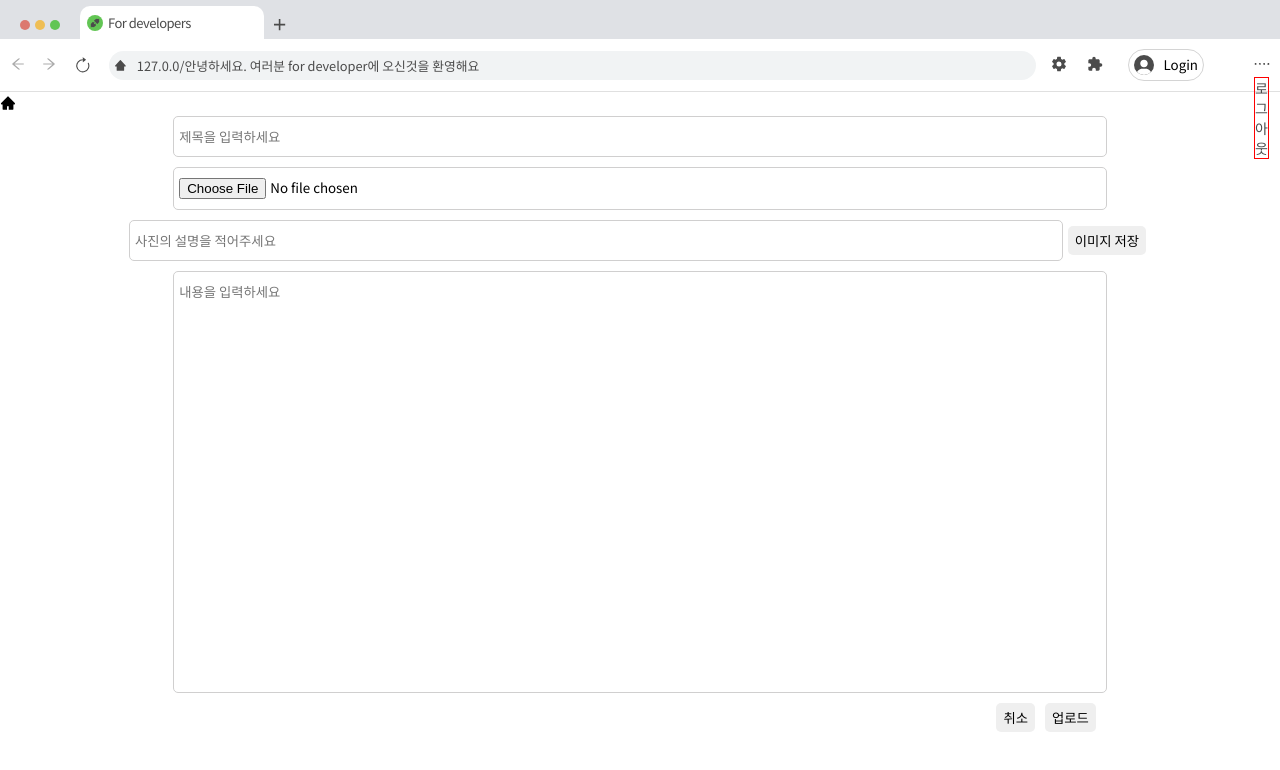
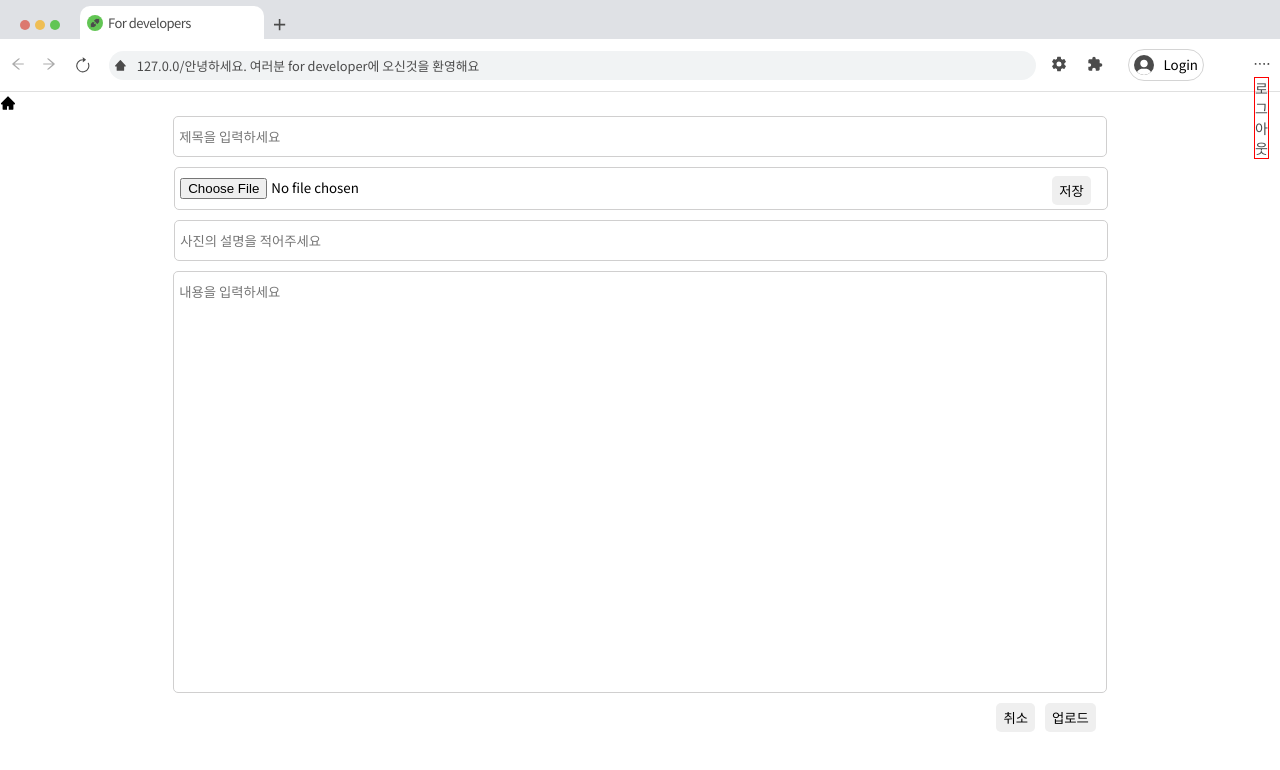
Before and after one commit to future9061/Notice-Board, a React (Create React App) app in the folder client/: page /create in a window 1280 px wide. Shown: the top 770 px of the page. Built offline with nearby package versions, Linux system fonts and the light colour scheme; no server answers.

Commit message:
이미지 업로드 컴포넌트 스타일

```diff
--- a/client/src/App.js
+++ b/client/src/App.js
@@ -11,14 +11,6 @@ import { userLogin } from './store/userSlice';
 function App() {
 
   const dispatch = useDispatch();
-  const sample = useSelector((state) => state.user)
-  // const userData = {
-  //   displayName: curUserInfo.displayName,
-  //   email: curUserInfo.email,
-  //   uid: curUserInfo.uid,
-  // };
-
-  // dispatch(userLogin(userData));
 
   useEffect(() => {
     axios.get("/api")
@@ -27,7 +19,6 @@ function App() {
       })
       .catch((err) => console.log("클라이언트 에러", err))
   }, [])
-
 
   useEffect(() => {
     for (const key of Object.keys(sessionStorage)) {
--- a/client/src/components/ui/ImgUpload.jsx
+++ b/client/src/components/ui/ImgUpload.jsx
@@ -5,9 +5,13 @@ import axios from "axios";
 function ImgUpload({ setImg }) {
   const [file, setFile] = useState();
   const [caption, setCaption] = useState("");
+  const [btnTogg, setBtnTogg] = useState("");
 
   const submit = async (e) => {
     e.preventDefault();
+    caption && file
+      ? setBtnTogg("gray")
+      : alert("이미지를 고르고 설명을 채워주세요");
     const headers = { "Content-Type": "multipart/form-data" };
     try {
       const formData = new FormData();
@@ -19,7 +23,6 @@ function ImgUpload({ setImg }) {
       });
 
       setImg(response.data.imgData);
-      // console.log("Response Data:", response.data.imgData);
     } catch (err) {
       console.error("Axios Error:", err);
     }
@@ -28,18 +31,20 @@ function ImgUpload({ setImg }) {
   return (
     <form className="ImgUpload">
       <input
+        className={btnTogg}
         type="file"
         name="image"
         accept="image/*"
         onChange={(e) => setFile(e.target.files[0])}
       />
       <input
+        className={btnTogg}
         value={caption}
         type="text"
         placeholder="사진의 설명을 적어주세요"
         onChange={(e) => setCaption(e.target.value)}
       />
-      <button onClick={(e) => submit(e)}>이미지 저장</button>
+      {!btnTogg && <button onClick={(e) => submit(e)}>저장</button>}
     </form>
   );
 }
--- a/client/src/style/components/ui/ImgUpload.scss
+++ b/client/src/style/components/ui/ImgUpload.scss
@@ -1,13 +1,31 @@
 .ImgUpload {
-  width: 100%;
-
   margin: auto;
   text-align: center;
+  position: relative;
+  width: 90%;
+  transform: translateX(-5px);
+
   > input {
-    width: 90%;
+    width: 100%;
     border: 1px solid rgb(208, 207, 207);
     padding: 10px 5px;
     border-radius: 5px;
     margin-bottom: 10px;
   }
+
+  .gray {
+    background-color: rgb(235, 235, 235);
+    border: none;
+  }
+
+  > button {
+    position: absolute;
+    right: 0;
+    top: 8%;
+
+    &:active {
+      background-color: rgb(103, 103, 103);
+      color: white;
+    }
+  }
 }
```
